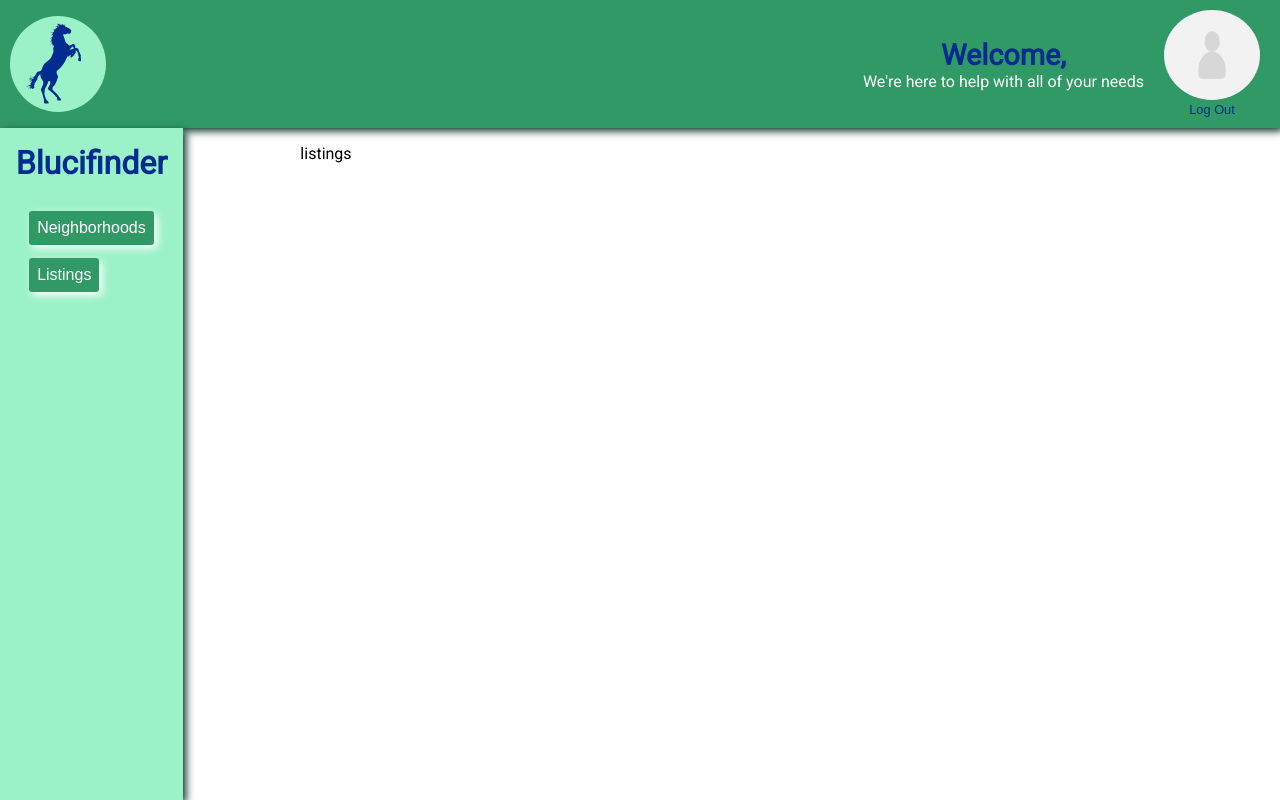
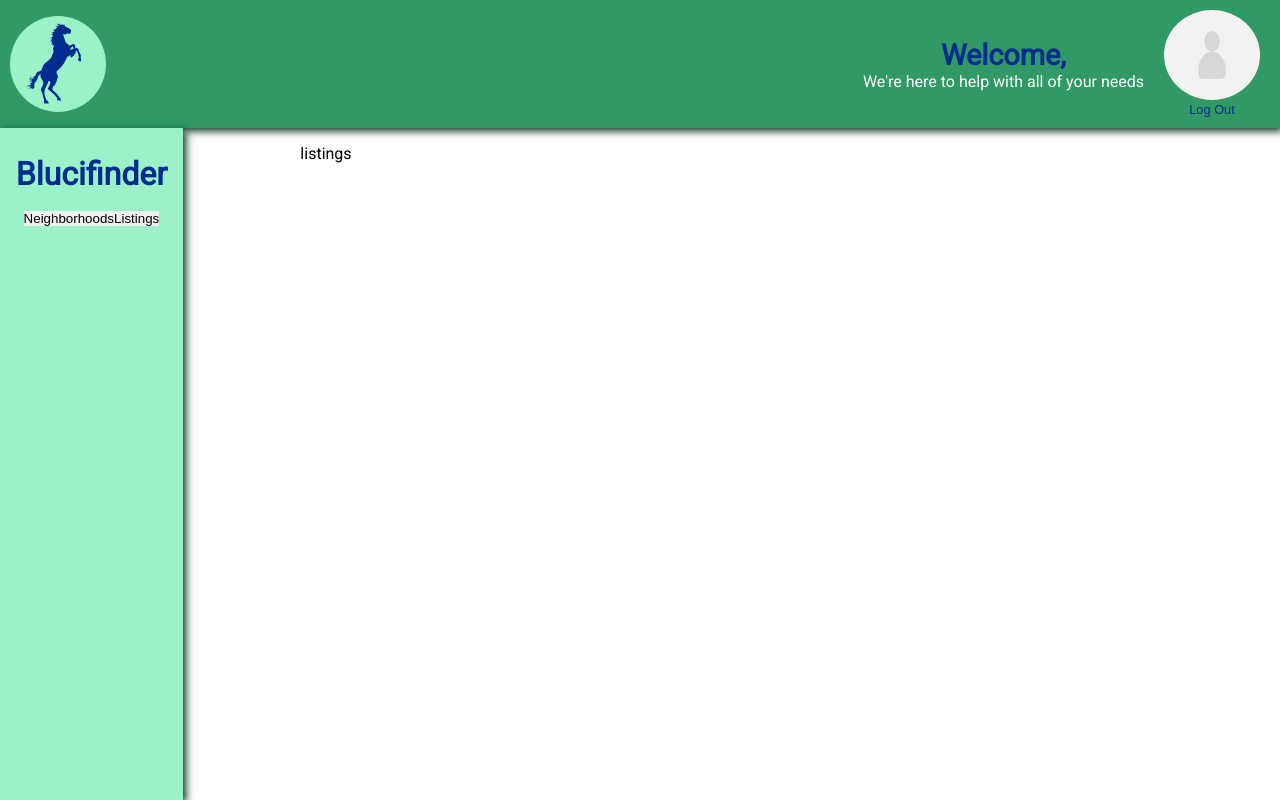
Before and after one commit to lmanriq/vrad-app, a React (Create React App) app: page /listings in a window 1280 px wide. Built offline with nearby package versions, Linux system fonts and the light colour scheme; no server answers.

Commit message:
Add padding to nav

```diff
--- a/src/Nav/Nav.css
+++ b/src/Nav/Nav.css
@@ -3,6 +3,7 @@ nav {
   display: flex;
   flex-direction: column;
   align-items: center;
+  padding: 0.7em;
 }
 
 nav h3 {
@@ -10,16 +11,3 @@ nav h3 {
   font-size: 2em;
   margin: 0.5em 0;
 }
-
-nav button {
-  display: block;
-  text-align: center;
-  background-color: #309966;
-  border: none;
-  color: #ffffff;
-  font-size: 1em;
-  margin: 0.8em 0;
-  padding: 0.5em;
-  border-radius: 0.2em;
-  box-shadow: 0.2em 0.2em 0.5em;
-}
```
